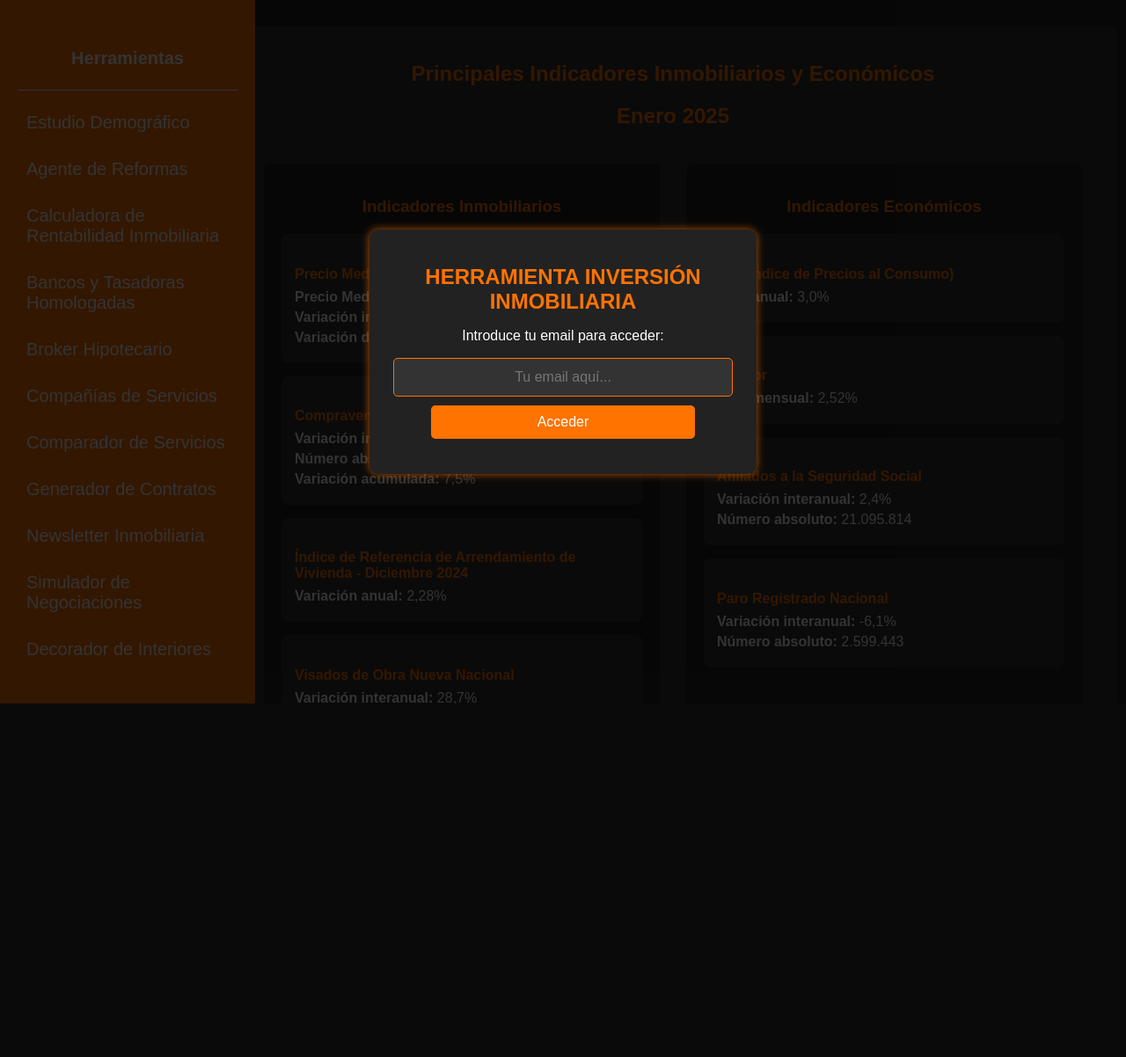
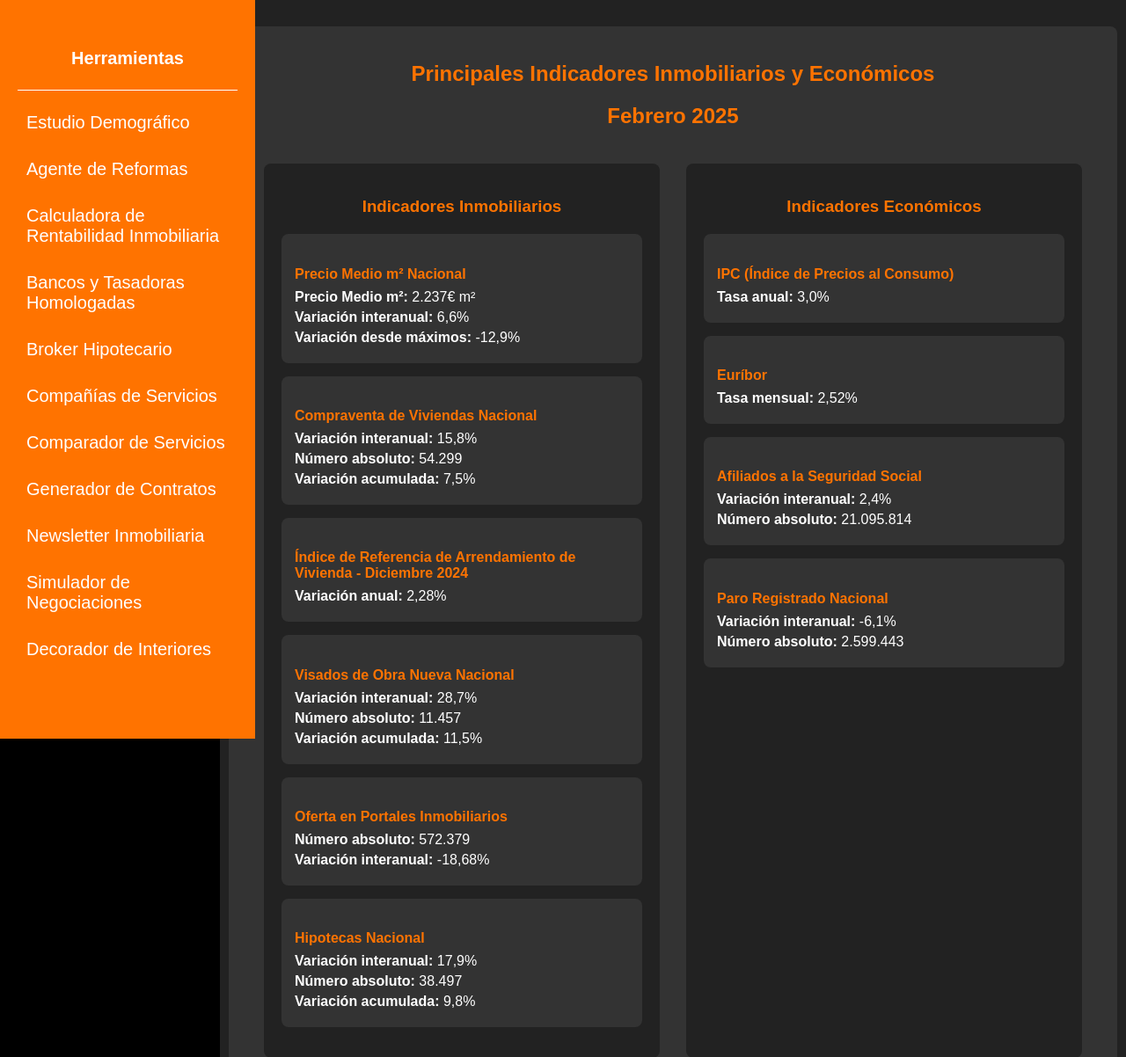
Before and after one commit to FranmaciaINV/herramienta_inversion, a Flask app: page / in a window 1280 px wide. Shown: the top 1202 px of the page at 88% size. Before the commit the page ends 800 px from the top, so only its background shows below. Run offline with Flask 3, Linux system fonts and the light colour scheme.

Commit message:
Eliminado popup de email y actualización de indicadores a Febrero

```diff
--- a/templates/index.html
+++ b/templates/index.html
@@ -536,21 +536,11 @@
     </a>
 </nav>
 
-<!-- Popup de Email -->
-<div id="emailPopup" class="popup">
-    <div class="popup-content">
-        <h2>HERRAMIENTA INVERSIÓN INMOBILIARIA</h2>
-        <p>Introduce tu email para acceder:</p>
-        <input type="email" id="emailInput" placeholder="Tu email aquí...">
-        <button onclick="guardarEmail()">Acceder</button>
-    </div>
-</div>
-
     <main id="main-content">
         <!-- Resumen general con indicadores inmobiliarios y económicos -->
         <section id="dashboard-summary">
             <h2 style="text-align: center; color: #ff7300;">Principales Indicadores Inmobiliarios y Económicos</h2>
-            <h2 style="text-align: center; color: #ff7300;">Enero 2025</h2>
+            <h2 style="text-align: center; color: #ff7300;">Febrero 2025</h2>
 
             <div class="indicators-container">
         <!-- Bloque de Indicadores Inmobiliarios -->
```
Also changed, not shown: 1 other file.
